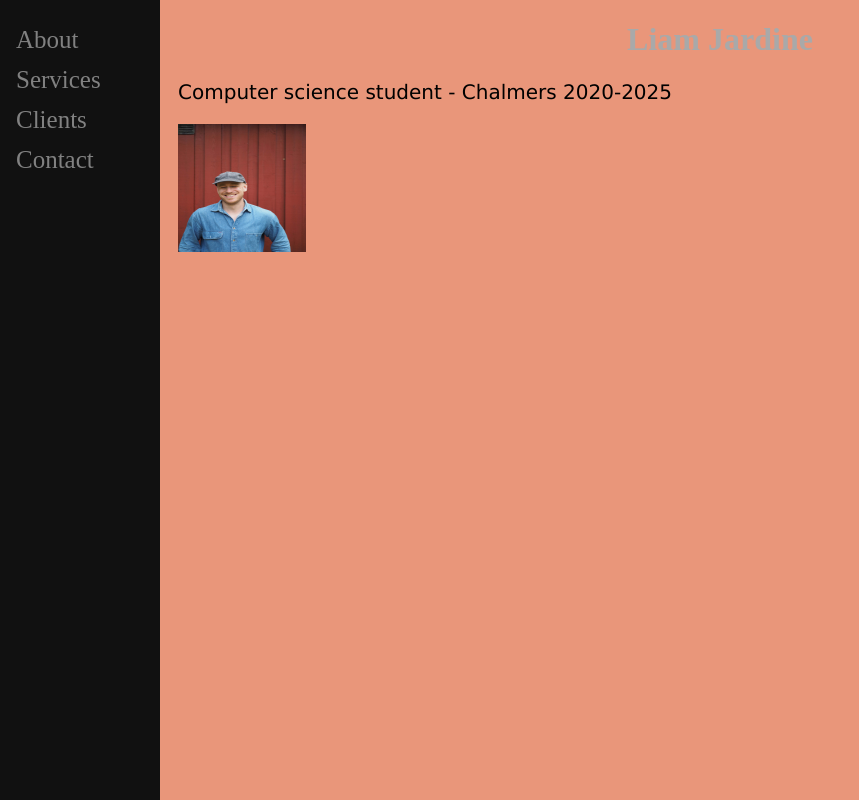
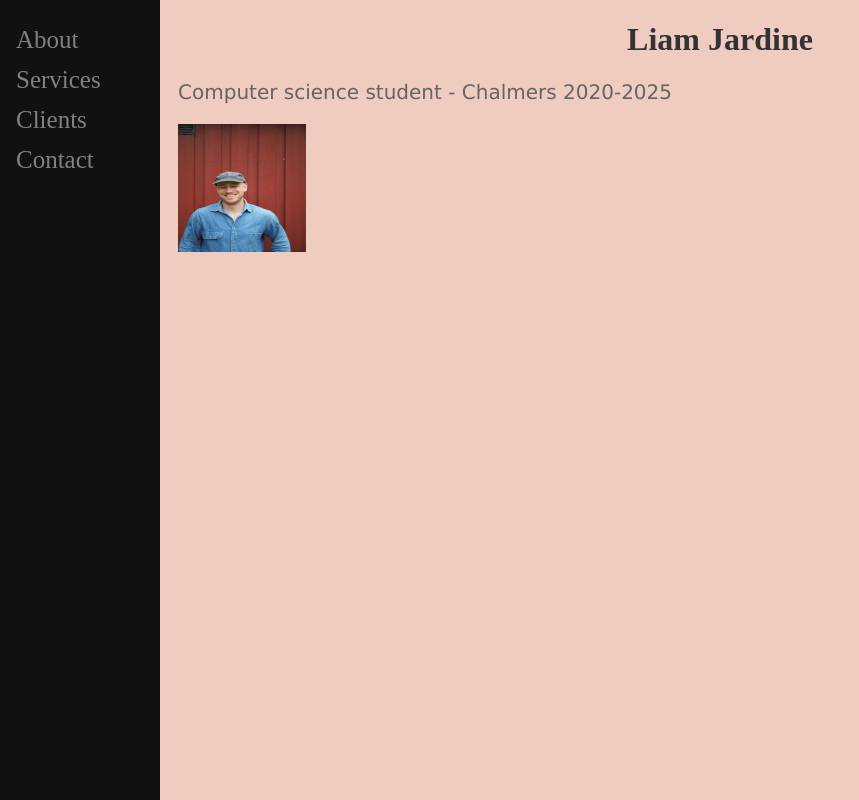
Before and after one commit to liamjardine/liamjardine.github.io, a plain HTML site: page index.html in a window 1280 px wide. Shown: the whole page, without its empty margins (0-859 px from the left). Drawn offline with Linux system fonts and the light colour scheme.

Commit message:
Update style.css

```diff
--- a/style.css
+++ b/style.css
@@ -1,13 +1,14 @@
 body {
-    background-color:darksalmon;
+    background-color:rgb(240, 203, 191);
   }
 
   h1 {
-    color: darkgray;
+    color: rgb(51, 51, 51);
     text-align: center;
   }
 
   p {
+    color: rgb(100, 100, 100);
     font-family: verdana;
     font-size: 20px;
   }
```
